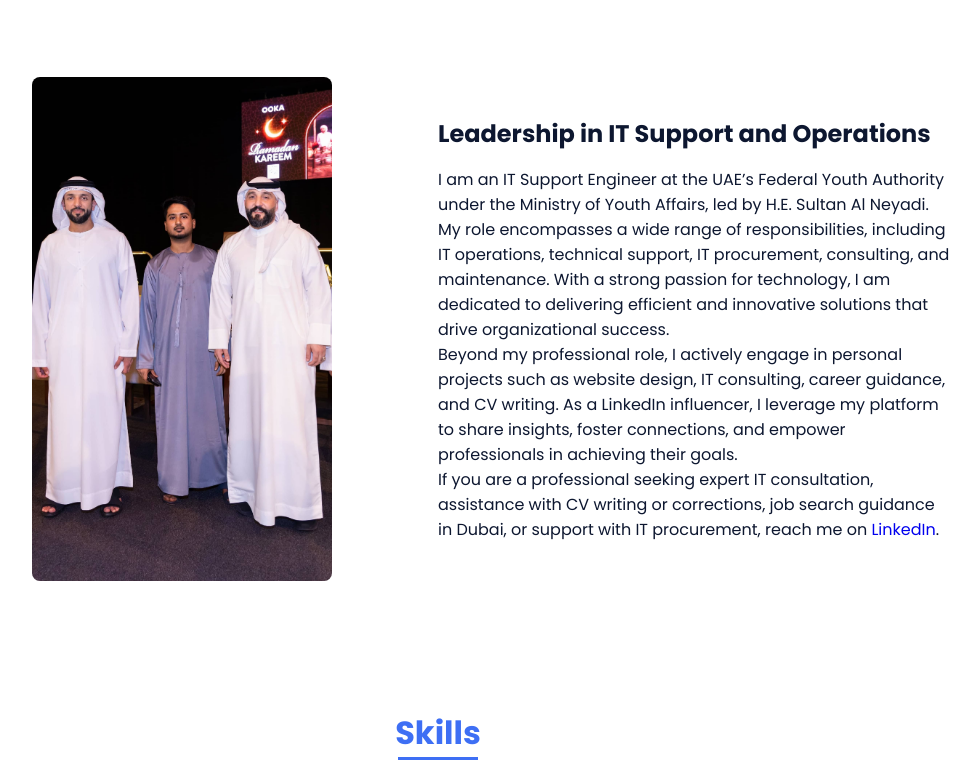
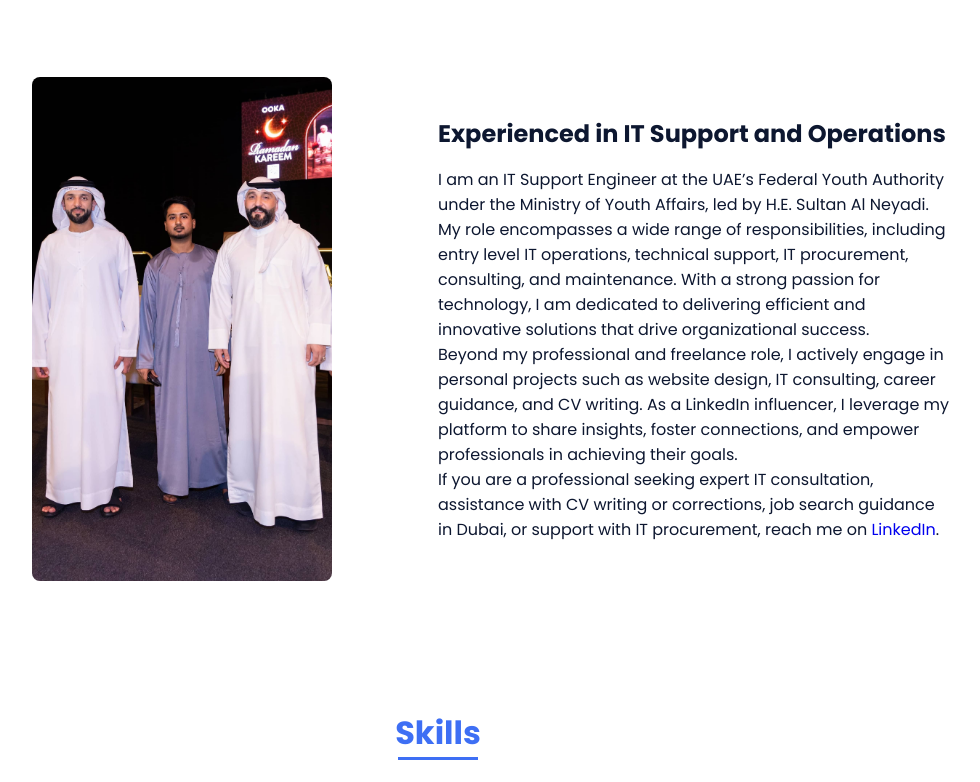
Before and after one commit to fahim04365/portfolio, a plain HTML site: page index.html in a window 1280 px wide. Shown: the part 858-1640 px from the top of the page, without its empty margins (202-1182 px from the left). Drawn offline with Linux system fonts and the light colour scheme.

Commit message:
Update index.html

```diff
--- a/index.html
+++ b/index.html
@@ -15,7 +15,7 @@
         <header class="l-header">
             <nav class="nav bd-grid">
                 <div>
-                    <a href="#" class="nav__logo">Mohamed Fahim</a>
+                    <a href="#" class="nav__logo">Mohamed Fahim Maricar</a>
                 </div>
 
                 <div class="nav__menu" id="nav-menu">
@@ -70,12 +70,12 @@
                     </div>
 
                     <div>
-                        <h2 class="about__subtitle">Leadership in IT Support and Operations</h2>
+                        <h2 class="about__subtitle">Experienced in IT Support and Operations</h2>
                         <p class="about__text">
-                            I am an IT Support Engineer at the UAE’s Federal Youth Authority under the Ministry of Youth Affairs, led by H.E. Sultan Al Neyadi. My role encompasses a wide range of responsibilities, including IT operations, technical support, IT procurement, consulting, and maintenance. With a strong passion for technology, I am dedicated to delivering efficient and innovative solutions that drive organizational success.
+                            I am an IT Support Engineer at the UAE’s Federal Youth Authority under the Ministry of Youth Affairs, led by H.E. Sultan Al Neyadi. My role encompasses a wide range of responsibilities, including entry level IT operations, technical support, IT procurement, consulting, and maintenance. With a strong passion for technology, I am dedicated to delivering efficient and innovative solutions that drive organizational success.
                         </p>
                         <p class="about__text">
-                            Beyond my professional role, I actively engage in personal projects such as website design, IT consulting, career guidance, and CV writing. As a LinkedIn influencer, I leverage my platform to share insights, foster connections, and empower professionals in achieving their goals.
+                            Beyond my professional and freelance role, I actively engage in personal projects such as website design, IT consulting, career guidance, and CV writing. As a LinkedIn influencer, I leverage my platform to share insights, foster connections, and empower professionals in achieving their goals.
                         </p>
                         <p class="about__text">
                             If you are a professional seeking expert IT consultation, assistance with CV writing or corrections, job search guidance in Dubai, or support with IT procurement, reach me on
```
